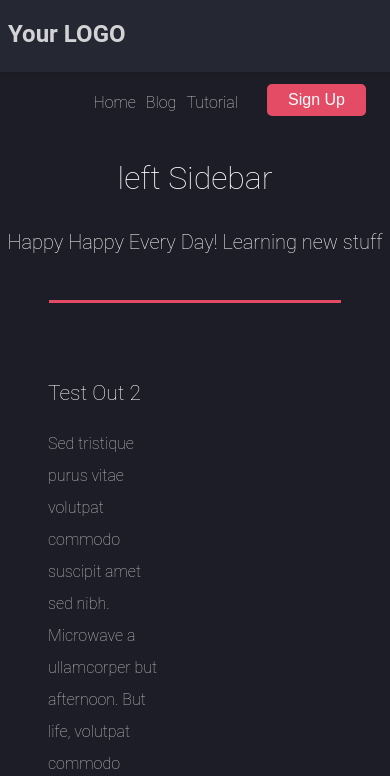
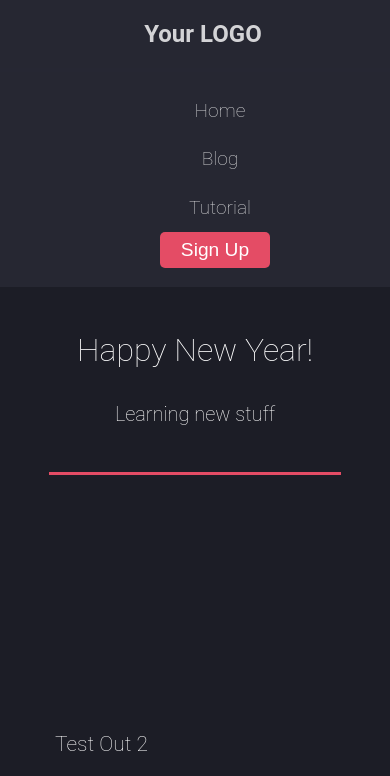
Before and after one commit to zestyRock/HTML5Template, a plain HTML site: page 2-20-2017/index.html in a window 390 px wide. Shown: the top 776 px of the page. Drawn offline with Linux system fonts and the light colour scheme.

Commit message:
Add css code to make it responsive

```diff
--- a/2-20-2017/assets/css/main.css
+++ b/2-20-2017/assets/css/main.css
@@ -11,9 +11,9 @@ body {
 
 .menu {
   background-color: rgba(39, 40, 51, 0.968627);
-  box-shadow: 0 0 0.25em 0 rgba(0, 0, 0, 0.25);
+  /*  box-shadow: 0 0 0.25em 0 rgba(0, 0, 0, 0.25);*/
   height: 4.5em;
-  position: fixed;
+  /*  position: fixed;*/
   width: 100%;
   top: 0;
 }
@@ -31,7 +31,7 @@ body {
   list-style-type: none;
 }
 
-#nav > ul > li {
+#nav ul li {
   float: left;
   margin: 5px;
 }
@@ -49,7 +49,7 @@ body {
 }
 
 .container {
-  margin: 155px 0;
+  margin: 150px 0;
 }
 
 .header {
@@ -174,3 +174,37 @@ footer ul li {
   list-style: none;
   display: inline;
 }
+
+@media only screen and (min-width: 150px) and (max-width: 950px) {
+  #logo {
+    display: block;
+    text-align: center;
+    margin: 0 auto;
+    width: 100%;
+  }
+  #nav {
+    background-color: rgba(39, 40, 51, 0.968627);
+    clear: left;
+    font-size: 120%;
+    width: 100%;
+    text-align: center;
+  }
+  #nav ul li {
+    width: 100%;
+    line-height: 2em;
+  }
+  .header {
+    margin: 255px 0;
+  }
+  #content {
+    width: 80%;
+    margin: 0 auto;
+  }
+  #left,
+  #right {
+    width: 100%;
+    padding-left: 1em;
+    padding-right: 1em;
+    float: none;
+  }
+}
--- a/2-20-2017/index.html
+++ b/2-20-2017/index.html
@@ -1,6 +1,7 @@
 <html>
 
 <head>
+  <meta name="viewport" content="width=device-width, initial-scale=1.0">
   <link rel="stylesheet" type="text/css" href="assets/css/font-awesome.min.css">
   <link rel="stylesheet" type="text/css" href="assets/css/main.css">
 </head>
@@ -8,7 +9,6 @@
 <body>
   <div class="page-wrapper">
     <div class="menu">
-      <div id="nav-container">
       <div id="logo">
         <h2>Your LOGO</h2>
       </div>
@@ -20,7 +20,6 @@
           <li>Tutorial</li>
           <button id="signup">Sign Up</button>
         </ul>
-        </div>
         <!-- end right part with menu and button-->
       </div>
 
@@ -28,8 +27,8 @@
 
     <div class="container">
       <div class="header">
-        <h2 id="bar">left Sidebar</h2>
-        <p>Happy Happy Every Day! Learning new stuff</p>
+        <h2 id="bar">Happy New Year!</h2>
+        <p>Learning new stuff</p>
       </div>
       <!-- header end-->
       <div id="content">
```
Lines whose indentation alone changed are shown as unchanged.
